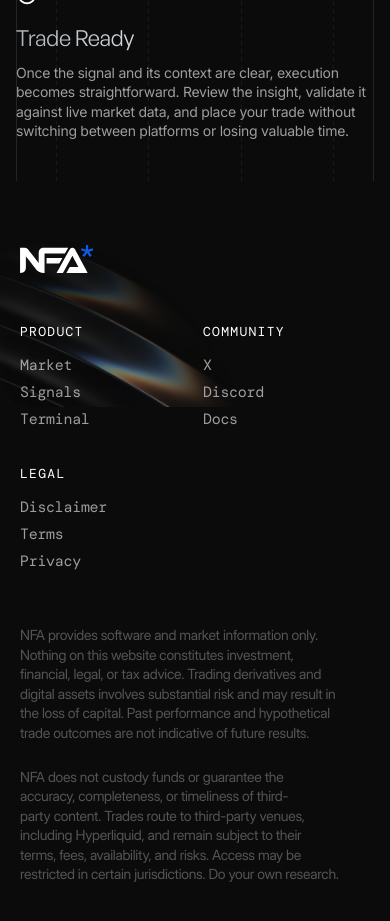
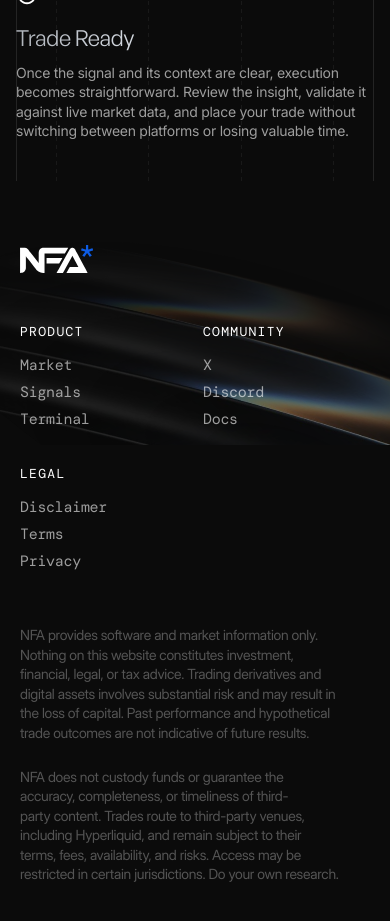
Before and after one commit to PIXELUPLABS/anoncoin, a Next.js app: page / in a window 390 px wide. Shown: the part 3880-4801 px from the top of the page. Built offline with nearby package versions, Linux system fonts and the light colour scheme.

Commit message:
alignment for the footer bg in mobile version

```diff
--- a/modules/landing/components/mobile/footer-section.tsx
+++ b/modules/landing/components/mobile/footer-section.tsx
@@ -3,13 +3,14 @@ import Image from "next/image";
 export function MobileFooterSection() {
   return (
     <footer className="relative w-full overflow-hidden bg-[#0B0B0B] px-5 py-14">
-      <Image
-        src="/media/footer-bg.png"
-        alt=""
-        width={850}
-        height={580}
-        draggable={false}
-        className="pointer-events-none absolute -top-10 left-0 h-auto w-full opacity-70"
+      <div
+        className="pointer-events-none absolute inset-x-0 -top-14 h-80 opacity-60"
+        style={{
+          backgroundImage: "url(/media/footer-bg.png)",
+          backgroundRepeat: "no-repeat",
+          backgroundPosition: "left top",
+          backgroundSize: "900px 320px",
+        }}
       />
       <div className="relative flex flex-col">
         <Image src="/media/nfa-logo.svg" alt="NFA" width={80} height={38} draggable={false} />
```
Also changed, not shown: public/media/crad-text-img.png (deleted), 1 other file (tests, documents, lock files or other folders).
